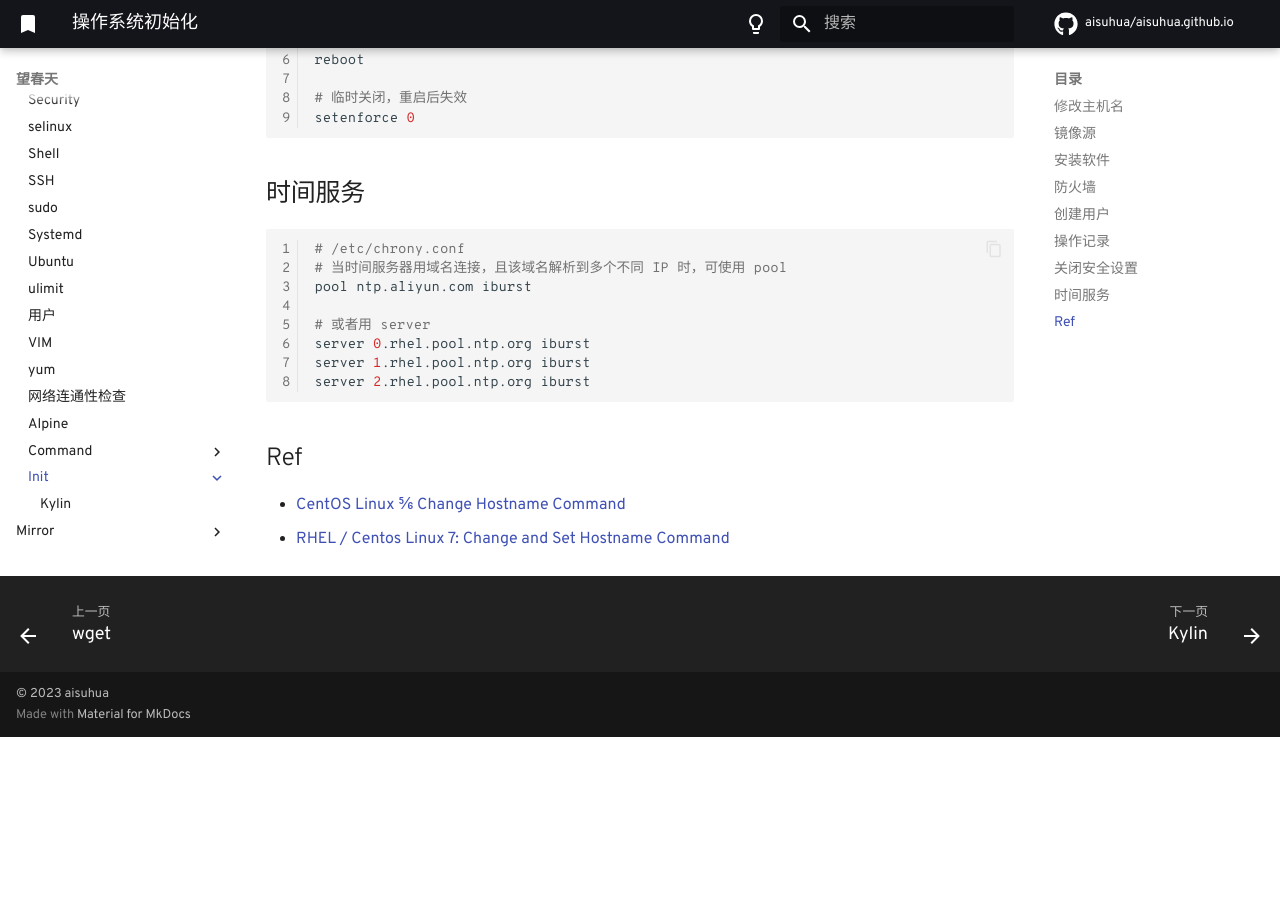
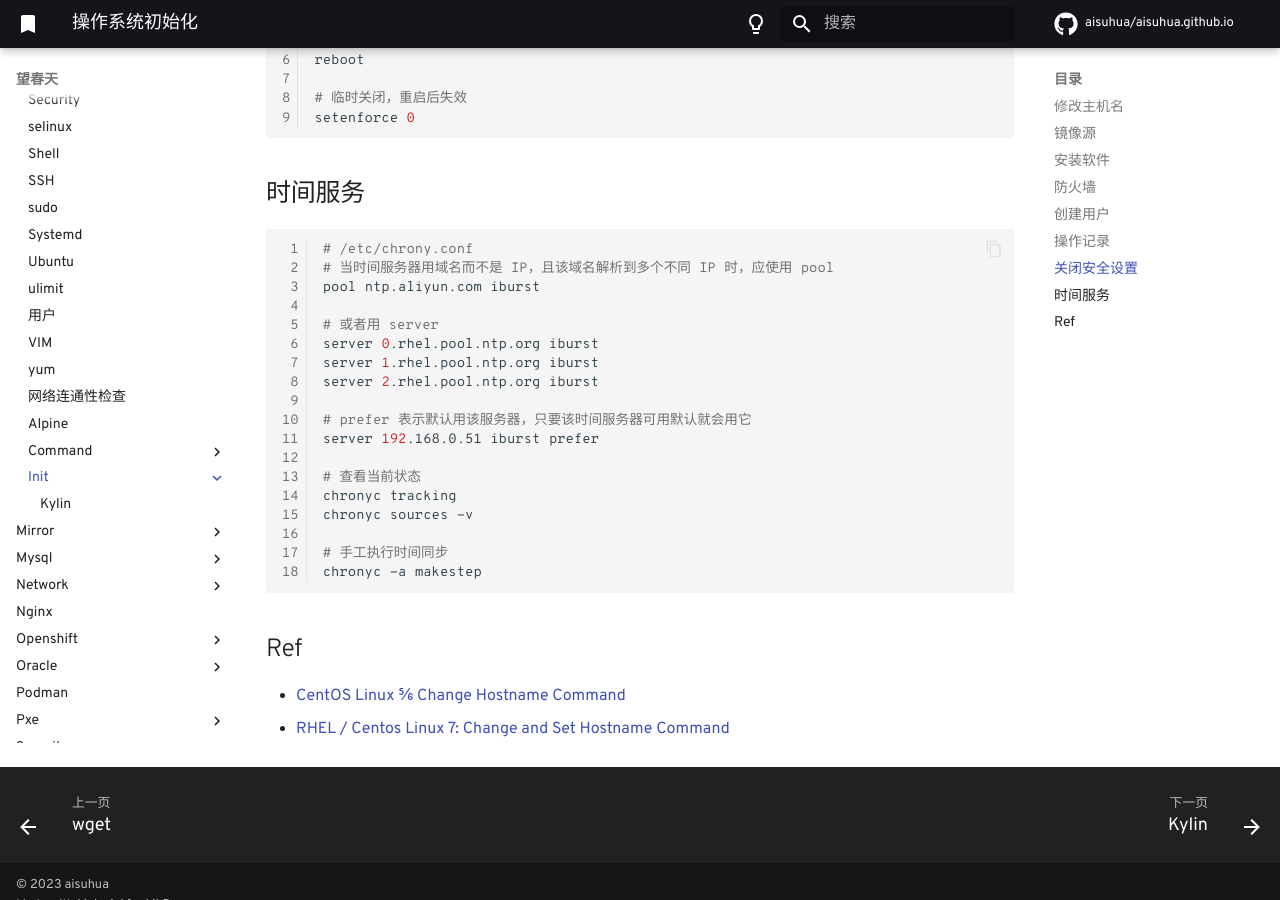
Before and after one commit to aisuhua/aisuhua.github.io, an MkDocs documentation site: the page built from docs/linux/init/README.md, in a window 1280 px wide and 900 px high, scrolled down 2879 px. Built offline with MkDocs 1.6.1 and Material for MkDocs 9.7.7, drawn with Linux system fonts in a browser that asks for light colours; comment, search, counter and statistics services are not loaded; before the commit the page ends 3616 px from its top, so only the background shows below that.

Commit message:
README.md

````diff
--- a/docs/linux/init/README.md
+++ b/docs/linux/init/README.md
@@ -149,13 +149,23 @@
 
 ```sh
 # /etc/chrony.conf
-# 当时间服务器用域名连接，且该域名解析到多个不同 IP 时，可使用 pool
+# 当时间服务器用域名而不是 IP，且该域名解析到多个不同 IP 时，应使用 pool
 pool ntp.aliyun.com iburst
 
 # 或者用 server
 server 0.rhel.pool.ntp.org iburst
 server 1.rhel.pool.ntp.org iburst
 server 2.rhel.pool.ntp.org iburst
+
+# prefer 表示默认用该服务器，只要该时间服务器可用默认就会用它
+server 192.168.0.51 iburst prefer
+
+# 查看当前状态
+chronyc tracking
+chronyc sources -v
+
+# 手工执行时间同步
+chronyc -a makestep
 ```
 
 
````
